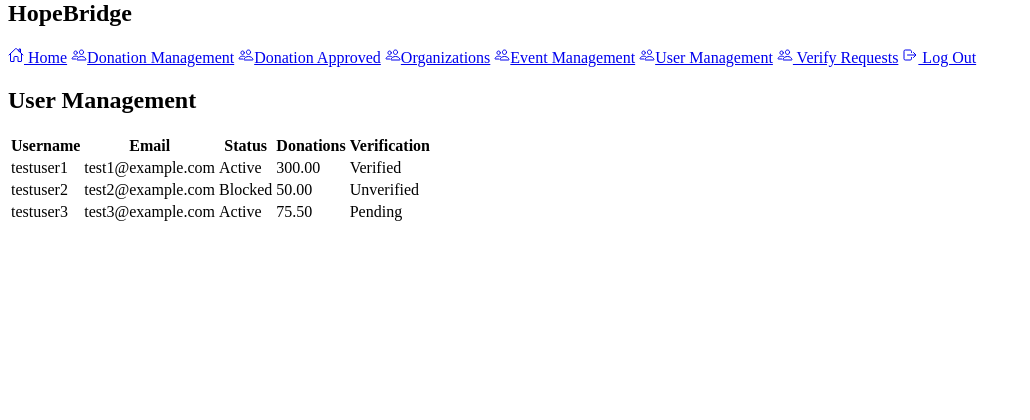
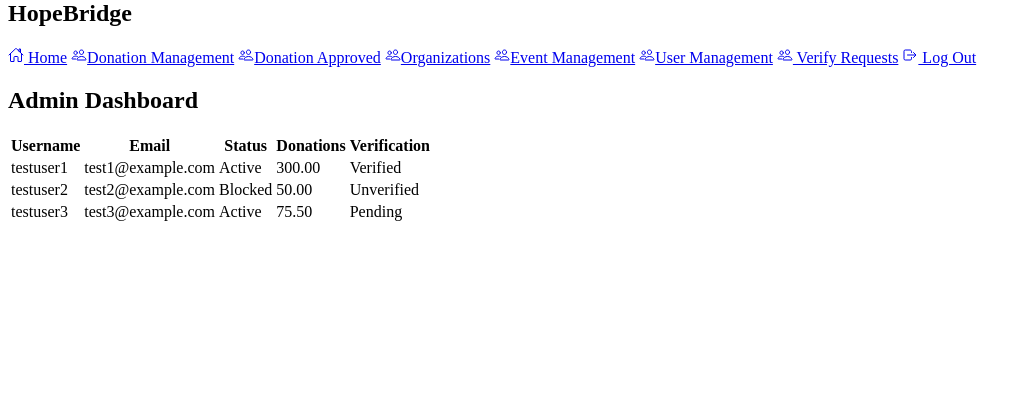
Before and after one commit to davidmanaloto/HopeBridge, a PHP site: page /admin_dashboard.php in a window 1280 px wide. Shown: the part 332-752 px from the top of the page, without its empty margins (0-1030 px from the left). Run offline with PHP 8.4, Linux system fonts and the light colour scheme; a user stored in the database is signed in; data comes from the database, SQL or seed files in the repository.

Commit message:
Fixed Header

```diff
--- a/php/admin_dashboard.php
+++ b/php/admin_dashboard.php
@@ -66,7 +66,7 @@ if (!$result) {
     </nav>
     <div class="user-management-container">
         <div class="user-management-header">
-            <h2>User Management</h2>
+            <h2>Admin Dashboard</h2>
     </div>
     <table class="user-table">
         <thead>
```
